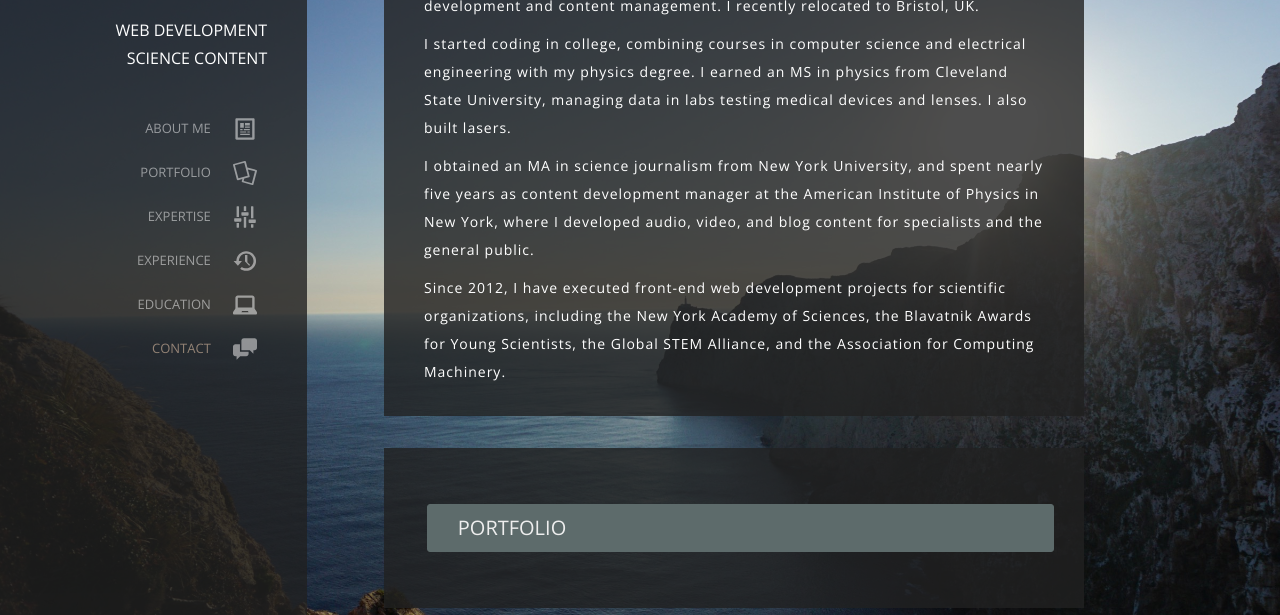
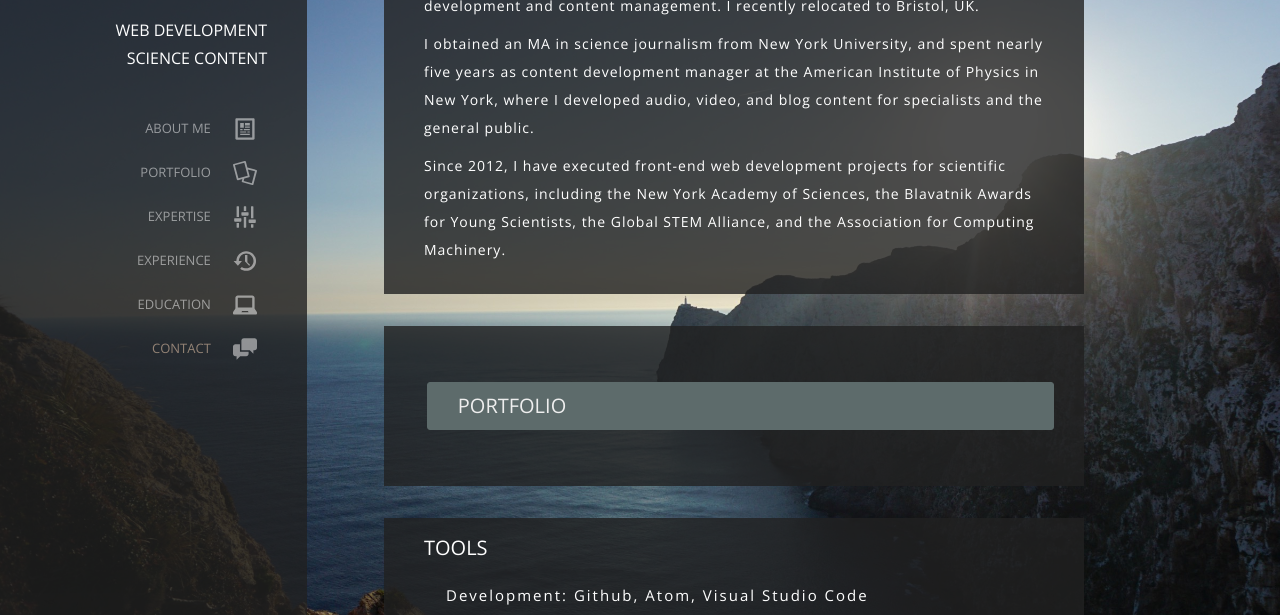
Before and after one commit to ieatpants/brandoneugenemiller.com, a plain HTML site: page index.html in a window 1280 px wide. Shown: the part 170-785 px from the top of the page. Drawn offline with nearby package versions, Linux system fonts and the light colour scheme.

Commit message:
Update index.html
updated copy

```diff
--- a/index.html
+++ b/index.html
@@ -70,7 +70,7 @@
               <article id="bio">
                   <h2 class="sub">About me</h2>
                   <p>I am a scientist and communicator with over a decade of experience in web development and content management. I recently relocated to Bristol, UK.</p>
-                  <p>I started coding in college, combining courses in computer science and electrical engineering with my physics degree. I earned an MS in physics from Cleveland State University, managing data in labs testing medical devices and lenses. I also built lasers.</p>
+                  <!-- p>I started coding in college, combining courses in computer science and electrical engineering with my physics degree. I earned an MS in physics from Cleveland State University, managing data in labs testing medical devices and lenses. I also built lasers.</p -->
                   <p>I obtained an MA in science journalism from New York University, and spent nearly five years as content development manager at the American Institute of Physics in New York, where I developed audio, video, and blog content for specialists and the general public.</p>
                   <p>Since 2012, I have executed front-end web development projects for scientific organizations, including the New York Academy of Sciences, the Blavatnik Awards for Young Scientists, the Global STEM Alliance, and the Association for Computing Machinery.</p>
               </article>
```
